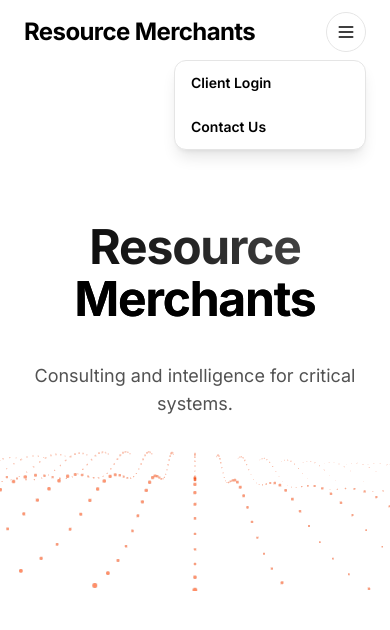
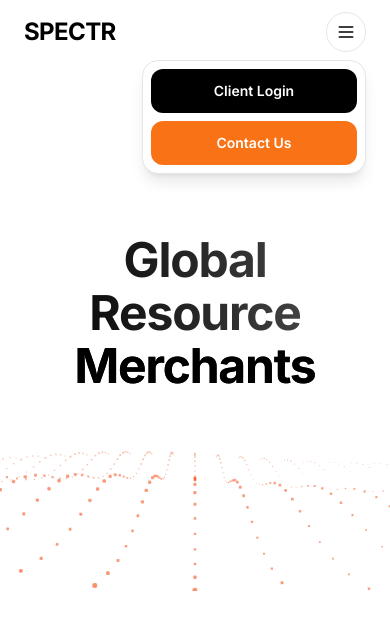
Before and after one commit to makwansoran/GoMercant.com, a Next.js app: page / in a window 390 px wide. Both pictures are taken after a click on the button "Open menu". Shown: the top 630 px of the page. Built offline with nearby package versions, Linux system fonts and the light colour scheme.

Commit message:
Update navbar brand, hero title, and animated dropdown
Set navbar brand back to SPECTR, update hero title to "Global Resource\nMerchants", remove the subtitle line, and restyle the hamburger dropdown to animated button layout.

```diff
--- a/components/premium-timeline-landing.tsx
+++ b/components/premium-timeline-landing.tsx
@@ -1,7 +1,7 @@
 "use client"
 
 import { cn } from "@/lib/utils"
-import { motion } from "framer-motion"
+import { AnimatePresence, motion } from "framer-motion"
 import { Menu } from "lucide-react"
 import Link from "next/link"
 import { useEffect, useRef, useState } from "react"
@@ -35,7 +35,7 @@
         <div className="mx-auto flex h-16 max-w-6xl items-center justify-between px-6">
           <Link href="/" className="flex items-center gap-2">
             <span className="text-2xl font-bold tracking-tight text-black">
-              Resource Merchants
+              SPECTR
             </span>
           </Link>
 
@@ -51,17 +51,22 @@
               <Menu className="h-5 w-5" />
             </button>
 
+            <AnimatePresence>
               {menuOpen && (
-              <div
+                <motion.div
                   role="menu"
                   aria-label="Navigation menu"
-                className="absolute right-0 mt-2 w-48 overflow-hidden rounded-xl border border-neutral-200 bg-white shadow-lg"
+                  initial={{ opacity: 0, y: -8, scale: 0.98 }}
+                  animate={{ opacity: 1, y: 0, scale: 1 }}
+                  exit={{ opacity: 0, y: -8, scale: 0.98 }}
+                  transition={{ duration: 0.16, ease: "easeOut" }}
+                  className="absolute right-0 mt-2 w-56 rounded-2xl border border-neutral-200 bg-white p-2 shadow-lg"
                 >
                   <Link
                     role="menuitem"
                     href="/login"
                     onClick={() => setMenuOpen(false)}
-                  className="block px-4 py-3 text-sm font-semibold text-black hover:bg-neutral-50"
+                    className="flex w-full items-center justify-center rounded-xl bg-black px-4 py-3 text-sm font-semibold text-white transition-all hover:bg-neutral-800"
                   >
                     Client Login
                   </Link>
@@ -69,12 +74,13 @@
                     role="menuitem"
                     href="/contact"
                     onClick={() => setMenuOpen(false)}
-                  className="block px-4 py-3 text-sm font-semibold text-black hover:bg-neutral-50"
+                    className="mt-2 flex w-full items-center justify-center rounded-xl bg-orange-500 px-4 py-3 text-sm font-semibold text-white transition-all hover:bg-orange-600"
                   >
                     Contact Us
                   </Link>
-              </div>
+                </motion.div>
               )}
+            </AnimatePresence>
           </div>
         </div>
       </nav>
@@ -90,13 +96,10 @@
             className="pb-4"
           >
             <h1 className="text-5xl font-bold tracking-tight sm:text-6xl md:text-7xl bg-gradient-to-r from-black via-neutral-800 to-neutral-600 bg-clip-text text-transparent whitespace-pre-line leading-[1.1] pb-3">
-              Resource
+              Global Resource
               <br />
               <span className="text-black">Merchants</span>
             </h1>
-            <p className="mt-6 text-lg text-neutral-600 md:text-xl max-w-2xl mx-auto">
-              Consulting and intelligence for critical systems.
-            </p>
           </motion.div>
         </div>
       </section>
```
Lines whose indentation alone changed are shown as unchanged.
